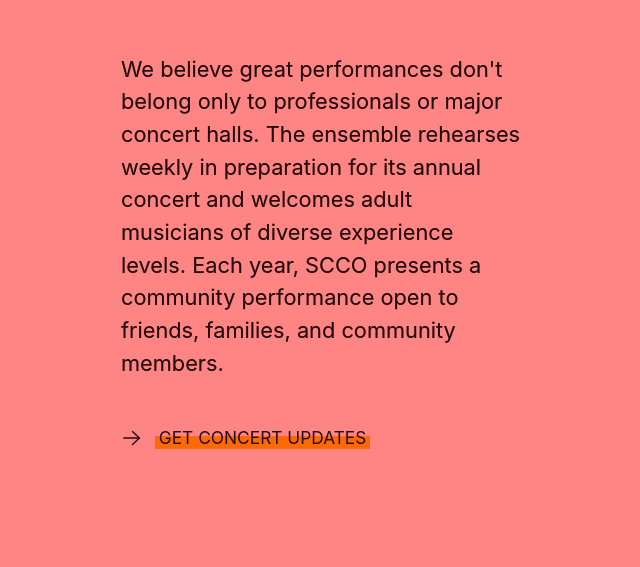
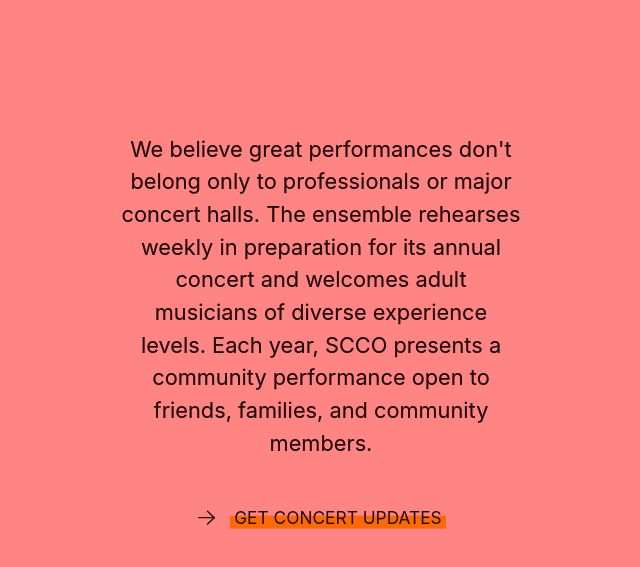
Before and after one commit to pb-nowa/scco, a React (Vite) app: page /about in a window 1280 px wide. Shown: the part 5162-5729 px from the top of the page, without its empty margins (319-959 px from the left). Built offline with nearby package versions, Linux system fonts and the light colour scheme; grey boxes are pictures that could not be loaded.

Commit message:
Fix first text section scroll in load

```diff
--- a/src/pages/About.css
+++ b/src/pages/About.css
@@ -98,6 +98,8 @@
 
 .about-page__content .layout__container {
   max-width: min(400px, 80vw);
+  margin-left: auto;
+  margin-right: auto;
 }
 
 .about-page__scroll-section {
@@ -106,14 +108,15 @@
   position: relative;
 }
 
-.about-page__scroll-section:first-child {
-  padding-top: 0;
+.about-page__scroll-section:first-of-type {
+  padding-top: calc(var(--space-9) + var(--space-4));
   min-height: 225vh;
 }
 
 .about-page__scroll-panel {
   position: sticky;
-  top: clamp(12rem, 30vh, 18rem);
+  top: 50vh;
+  transform: translateY(-50%);
   z-index: 2;
   opacity: var(--about-section-opacity);
   transition: opacity 180ms linear;
@@ -141,7 +144,7 @@
   font-weight: 400;
   line-height: 1.5;
   color: var(--color-ink);
-  text-align: left;
+  text-align: center;
 }
 
 .about-page__lead {
@@ -166,6 +169,8 @@
   --about-line-reveal: 0;
   display: block;
   width: fit-content;
+  margin-left: auto;
+  margin-right: auto;
   background-image: linear-gradient(90deg, var(--color-ink), var(--color-ink));
   background-size: calc(var(--about-line-reveal) * 100%) 100%;
   background-repeat: no-repeat;
@@ -184,6 +189,7 @@
   --about-cta-opacity: 0;
   opacity: var(--about-cta-opacity);
   transition: opacity 220ms linear;
+  text-align: center;
 }
 
 .about-page__separator {
@@ -294,14 +300,14 @@
   }
 
   .about-page__scroll-panel {
-    top: clamp(10rem, 24vh, 14rem);
+    top: 50vh;
   }
 
   .about-page__scroll-section {
     min-height: 175vh;
   }
 
-  .about-page__scroll-section:first-child {
+  .about-page__scroll-section:first-of-type {
     min-height: 210vh;
   }
 
--- a/src/pages/About.jsx
+++ b/src/pages/About.jsx
@@ -359,9 +359,8 @@
           <section className="about-page__scroll-section" ref={setSectionRef(1)}>
             <div className="about-page__scroll-panel">
               <p className="about-page__text about-page__text--section-2">
-                SCCO was founded in 2022 by a group of friends who began playing
-                music together in a living room in the San Francisco Peninsula.
-                What started informally has grown into an annual community
+                SCCO was founded in 2022 by a group of friends on the San Francisco Peninsula who began playing
+                music together in their living room. What started informally has grown into an annual community
                 concert shaped entirely by amateur musicians.
               </p>
               <div
@@ -389,7 +388,7 @@
                 Because the ensemble&apos;s instrumentation changes from year to
                 year, the repertoire extends well beyond the traditional chamber
                 orchestra canon. Programs are playful, eclectic, and sometimes
-                experimental moving fluidly between classical works, jazz, pop,
+                experimental -- moving fluidly between classical works, jazz, pop,
                 film music, Latin styles, and other genres depending on the
                 group&apos;s unique combination of instruments and skill levels.
               </p>
```
